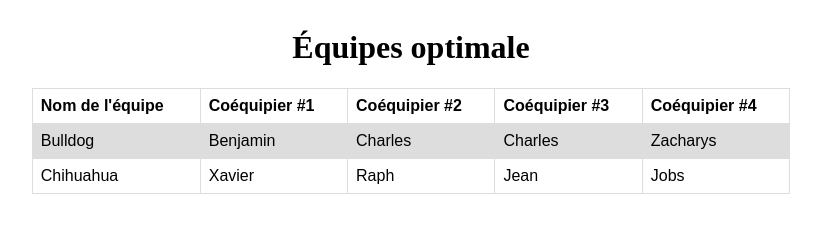
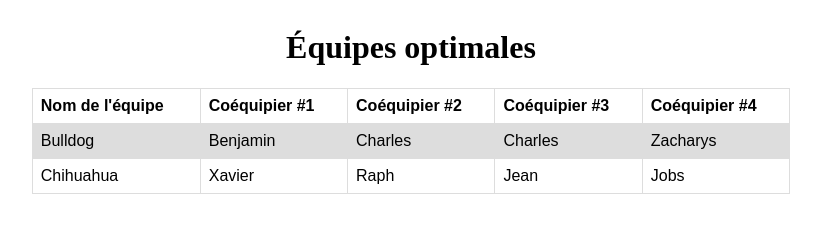
Before and after one commit to teamderx/teamderx.github.io, a plain HTML site: page public/index.html in a window 1280 px wide. Shown: the whole page, without its empty margins (229-1050 px from the left). Drawn offline with Linux system fonts and the light colour scheme.

Commit message:
Update index.html

```diff
--- a/public/index.html
+++ b/public/index.html
@@ -8,7 +8,7 @@
     </head>
 <body>
         <div>
-            <h1>Équipes optimale</h1>
+            <h1>Équipes optimales</h1>
         </div>
         <div>
             <table id="table-id">
```
